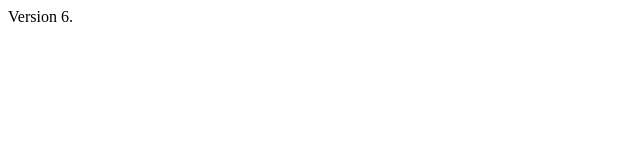
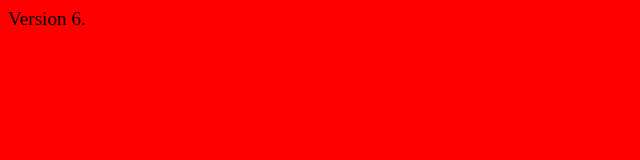
Before and after one commit to Muskan-Bansal123/pract_repo, a plain HTML site: page index.html in a window 1280 px wide. Shown: the whole page, without its empty margins (0-640 px from the left). Drawn offline with Linux system fonts and the light colour scheme.

Commit message:
added design

```diff
--- a/index.html
+++ b/index.html
@@ -5,6 +5,7 @@
   <meta charset="UTF-8">
   <meta name="viewport" content="width=device-width, initial-scale=1.0">
   <title>first file</title>
+  <link rel="stylesheet" href="style.css">
 </head>
 
 <body>
--- /dev/null
+++ b/style.css
@@ -0,0 +1,4 @@
+body {
+  background-color: red;
+  font-size: larger;
+}
```
